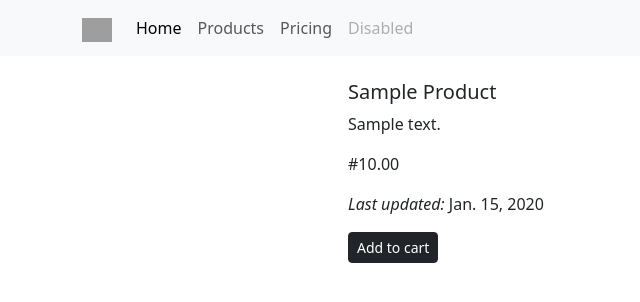
After one commit to DamilareArise/ojaoba, a Django app: page /get-product/1/ in a window 1280 px wide. The commit adds this page. Shown: the top 302 px of the page, without its empty margins (0-640 px from the left). Run offline with Django 5.2, Linux system fonts and the light colour scheme; tables that the repository leaves empty hold one stand-in row (values such as "Sample post"); grey boxes are pictures that could not be loaded.

Commit message:
Add product features, images, and reviews models; update single product template
- Removed the 'image' field from the 'Product' model.
- Created 'ProductFeatures', 'ProductImage', and 'ProductReview' models with appropriate fields and relationships.
- Added a new migration file to reflect these changes in the database schema.
- Implemented a new template for displaying single product details, including product images and features.

```diff
--- a/ojaoba/urls.py
+++ b/ojaoba/urls.py
@@ -25,7 +25,8 @@ from django.conf.urls.static import static
 urlpatterns = [
     path("admin/", admin.site.urls),
     path("", views.getHome, name="home"),
-    path("products/", views.getProducts, name="products")
+    path("products/", views.getProducts, name="products"),
+    path("get-product/<int:product_id>/", views.getProductbyId, name="get-product")
 ]
 
 urlpatterns += static(settings.MEDIA_URL, document_root=settings.MEDIA_ROOT)
--- a/productApp/admin.py
+++ b/productApp/admin.py
@@ -1,5 +1,8 @@
 from django.contrib import admin
-from .models import Product
+from .models import Product, ProductFeatures, ProductImage, ProductReview
 
 # Register your models here.
 admin.site.register(Product)
+admin.site.register(ProductFeatures)
+admin.site.register(ProductImage)
+admin.site.register(ProductReview)
--- a/productApp/models.py
+++ b/productApp/models.py
@@ -8,10 +8,44 @@ class Product(models.Model):
     quantity = models.PositiveIntegerField(null=True, blank=True)
     price = models.DecimalField(max_digits=10, decimal_places=2, null=True, blank=True)
     description = models.TextField(null=True, blank=True)
-    image = models.ImageField(upload_to='product_images/')
     created_by = models.ForeignKey(User, on_delete=models.CASCADE)
     created_at = models.DateTimeField(auto_now_add=True)
     updated_at = models.DateTimeField(auto_now=True)
 
     def __str__(self):
         return self.title
+
+
+class ProductFeatures(models.Model):
+    product = models.ForeignKey(Product, on_delete=models.CASCADE)
+    label = models.CharField(max_length=20, null=True, blank=True)
+    value = models.CharField(max_length=20, null=True, blank=True)
+    created_at = models.DateTimeField(auto_now_add=True)
+
+    def __str__(self):
+        return f"{self.product.title} feat-0{self.pk}"
+
+
+class ProductReview(models.Model):
+    RATING_CHOICES = [
+        (1, "1"),
+        (2, "2"),
+        (3, "3"),
+        (4, "4"),
+        (5, "5"),
+    ]
+
+    message = models.CharField(max_length=225)
+    ratings = models.PositiveIntegerField(choices=RATING_CHOICES, default=1)
+    user = models.ForeignKey(User, on_delete=models.CASCADE)
+    product = models.ForeignKey(Product, on_delete=models.CASCADE)
+    created_at = models.DateTimeField(auto_now_add=True)
+
+
+class ProductImage(models.Model):
+    product = models.ForeignKey(Product, on_delete=models.CASCADE)
+    image = models.ImageField(upload_to='product_images/')
+    created_at = models.DateTimeField(auto_now_add=True)
+
+    def __str__(self):
+        return f"{self.product.title} image-0{self.pk}"
--- a/productApp/views.py
+++ b/productApp/views.py
@@ -1,63 +1,13 @@
-from django.shortcuts import render
-from .models import Product
+from django.shortcuts import render, get_object_or_404
+from .models import Product, ProductFeatures
 
 # Create your views here.
 
-products = [
-        {
-            "name": "Product 1",
-            "price": 100,
-            "description": "Product 1 description",
-            "image": "https://tse4.mm.bing.net/th/id/OIF.jMp6cNMJwCbKDHwMN3Uqmw?rs=1&pid=ImgDetMain&o=7&rm=3"
-        },
-        {
-            "name": "Product 2",
-            "price": 200,
-            "description": "Product 2 description",
-            "image": "https://d2v5dzhdg4zhx3.cloudfront.net/web-assets/images/storypages/primary/ProductShowcasesampleimages/JPEG/Product+Showcase-1.jpg"
-        },
-        {
-            "name": "Product 3",
-            "price": 300,
-            "description": "Product 3 description",
-            "image": "https://tse2.mm.bing.net/th/id/OIP.WWJfnkziSFoYhdJ-3wDV9QHaLH?rs=1&pid=ImgDetMain&o=7&rm=3"
-        },
-        {
-            "name": "Product 4",
-            "price": 400,
-            "description": "Product 4 description",
-            "image": "https://images.pexels.com/photos/90946/pexels-photo-90946.jpeg?cs=srgb&dl=pexels-madebymath-90946.jpg&fm=jpg"
-        },
-        {
-            "name": "Product 1",
-            "price": 100,
-            "description": "Product 1 description",
-            "image": "https://tse4.mm.bing.net/th/id/OIF.jMp6cNMJwCbKDHwMN3Uqmw?rs=1&pid=ImgDetMain&o=7&rm=3"
-        },
-        {
-            "name": "Product 2",
-            "price": 200,
-            "description": "Product 2 description",
-            "image": "https://d2v5dzhdg4zhx3.cloudfront.net/web-assets/images/storypages/primary/ProductShowcasesampleimages/JPEG/Product+Showcase-1.jpg"
-        },
-        {
-            "name": "Product 3",
-            "price": 300,
-            "description": "Product 3 description",
-            "image": "https://tse2.mm.bing.net/th/id/OIP.WWJfnkziSFoYhdJ-3wDV9QHaLH?rs=1&pid=ImgDetMain&o=7&rm=3"
-        },
-        {
-            "name": "Product 4",
-            "price": 400,
-            "description": "Product 4 description",
-            "image": "https://images.pexels.com/photos/90946/pexels-photo-90946.jpeg?cs=srgb&dl=pexels-madebymath-90946.jpg&fm=jpg"
-        }
-    ]
 
 def getHome(request):
     username = "Bolaji Ogunmola"
 
-    products = Product.objects.all()
+    products = Product.objects.all().order_by("-created_at")
     # products = Product.objects.filter(id=1)
     # products = Product.objects.filter(title='pRoDuct 2')
     # products = Product.objects.filter(title__iexact='pRoDuct 2')
@@ -65,9 +15,12 @@ def getHome(request):
     # products = Product.objects.filter(title__icontains='pRo')
     # products = Product.objects.filter(title__contains='pRo')
     # products = Product.objects.filter(quantity__gte=10)
-    product = Product.objects.get(id=1)
-    print(product.description)
-    print(products)
+    # product = Product.objects.get(id=1)
+    # print(product.description)
+    # print(products)
+
+    # product.delete()
+
     return render(
         request,
         template_name="index.html",
@@ -76,9 +29,19 @@ def getHome(request):
 
 
 def getProducts(request):
+    products = Product.objects.all().order_by("-created_at")
 
     return render(
         request,
         template_name="products.html",
         context={"products": products}
     )
+
+def getProductbyId(request, product_id):
+    # product = Product.objects.get(id=product_id)
+    product = get_object_or_404(Product, id=product_id)
+    return render(
+        request=request,
+        template_name="single_product.html",
+        context={"product": product}
+    )
--- /dev/null
+++ b/templates/single_product.html
@@ -0,0 +1,23 @@
+{% extends "common.html" %}
+ {% block title %} {{product.title}} {% endblock title %}
+    {% block content %}
+    {% load static %}
+    {% load humanize %}
+
+    <div class="container col-md-6 my-2">
+        <div class="card border-0 ">
+            {% if product.image %}
+                <img class="card-img-top" src="{{product.image.url}}" alt="{{product.title}}">
+            {% endif %}
+            <div class="card-body">
+                <h5 class="card-title">{{product.title|title}}</h5>
+                <p class="card-text">{{product.description}}</p>
+                <p>#{{product.price|intcomma}}</p>
+                <p><i>Last updated: </i> {{product.updated_at|naturalday|title}}</p>
+                <a href="#" class="btn btn-sm btn-dark">Add to cart</a>
+            </div>
+        </div>
+    </div>
+
+
+    {% endblock %}
```
Also changed, not shown: templates/index.html (+7 -4 lines), templates/products.html (+6 -4 lines), media/product_images/1024px-Face-smile.svg.png (added), media/product_images/IMG-20241224-WA0170.jpg (added), media/product_images/hc-sr501-pir-sensor-module-pinout-1024x820.jpg (added), media/product_images/images_1.png (added), productApp/migrations/0002_remove_product_image_productfeatures_productimage_and_more.py (added).
